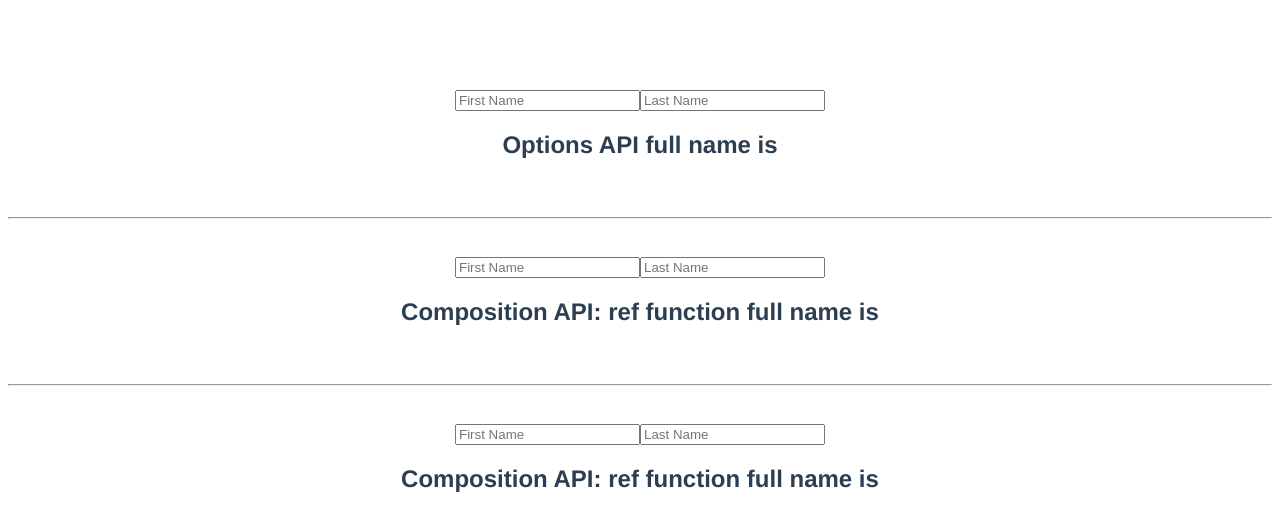
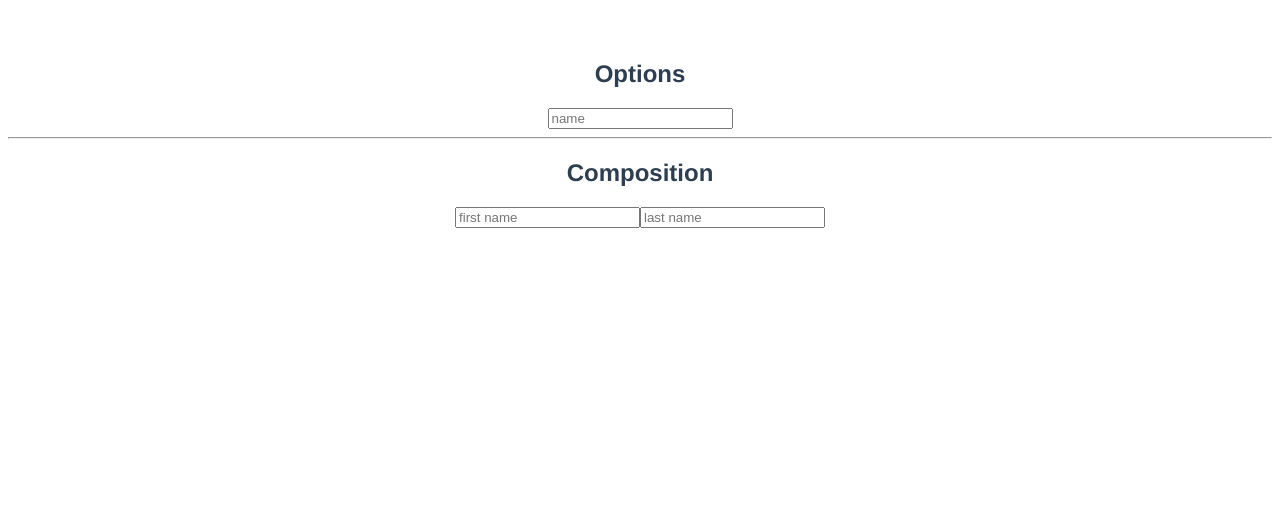
Before and after one commit to dattruong88vn/education-vue3js, a Vue app in the folder vue-composition/: page / in a window 1280 px wide. Shown: the top 530 px of the page. Built offline with nearby package versions, Linux system fonts and the light colour scheme.

Commit message:
Compositon API: watcher with ref

```diff
--- a/vue-composition/src/App.vue
+++ b/vue-composition/src/App.vue
@@ -1,14 +1,14 @@
 <template>
-  <Computed />
+  <Watchers />
 </template>
 
 <script>
-import Computed from "./components/Computed.vue";
+import Watchers from "./components/Watchers.vue";
 
 export default {
   name: "App",
   components: {
-    Computed,
+    Watchers,
   },
 };
 </script>
--- /dev/null
+++ b/vue-composition/src/components/Watchers.vue
@@ -0,0 +1,56 @@
+<template>
+  <div>
+    <h2>Options</h2>
+    <input type="text" placeholder="name" v-model="name" />
+  </div>
+  <hr />
+  <div>
+    <h2>Composition</h2>
+    <input type="text" placeholder="first name" v-model="firstName" />
+    <input type="text" placeholder="last name" v-model="lastName" />
+  </div>
+</template>
+
+<script>
+import { ref, watch } from "vue";
+
+export default {
+  name: "Watchers-Composition",
+  setup() {
+    const firstName = ref("");
+    const lastName = ref("");
+
+    // watch single data
+    watch(firstName, (newVal, oldval) => {
+      console.log("composition old value: ", oldval);
+      console.log("composition new value: ", newVal);
+    });
+
+    // watch multiple data
+    watch(
+      [firstName, lastName],
+      (newVals, oldVals) => {
+        console.log("Old First name: ", oldVals[0]);
+        console.log("Old Last name: ", oldVals[1]);
+        console.log("new First name: ", newVals[0]);
+        console.log("new Last name: ", newVals[1]);
+      },
+      { immediate: true }
+    );
+    return { firstName, lastName };
+  },
+  data() {
+    return {
+      name: "",
+    };
+  },
+  watch: {
+    name(newVal, oldVal) {
+      console.log("options old value: ", oldVal);
+      console.log("options new value: ", newVal);
+    },
+  },
+};
+</script>
+
+<style lang="scss" scoped></style>
```
Also changed, not shown: 1 other file (tests, documents, lock files or other folders).
